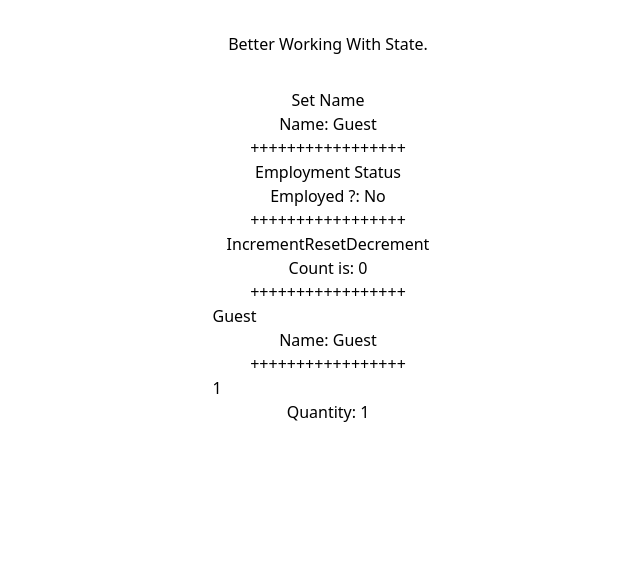
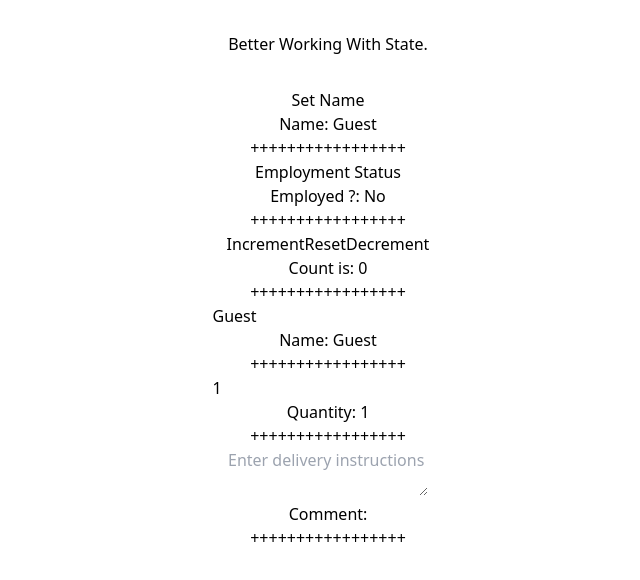
Before and after one commit to kenyansa/cookie-banner-js, a React (Vite) app in the folder my-project/: page / in a window 1280 px wide. Shown: the top 580 px of the page, without its empty margins (312-952 px from the left). Built offline with nearby package versions, Linux system fonts and the light colour scheme.

Commit message:
add textarea handleChange stateful stuff

```diff
--- a/my-project/src/App.jsx
+++ b/my-project/src/App.jsx
@@ -6,6 +6,7 @@ function App() {
   const [count, setCount] = useState(0)
   const [isEmployed, setIsEmployed] = useState(false)
   const [quantity, setQuantity] = useState(1)
+  const [comment, setComment] = useState("")
 
   const updateName = () =>{
     setName("Kenyansa")
@@ -31,6 +32,11 @@ function App() {
   function handleQuantityChange(event){
     setQuantity(event.target.value);
   }
+
+  function handleCommentChange(event){
+    setComment(event.target.value);
+  }
+
   return (
     <>
       <h1 className="mb-4 text-3xl font-extrabold text-gray-900 dark:text-white md:text-5xl lg:text-6xl"><span className="text-transparent bg-clip-text bg-gradient-to-r to-emerald-600 from-sky-400">Better Working</span> With State.</h1>
@@ -65,7 +71,10 @@ function App() {
         <p>Name: {name} <br/> +++++++++++++++++</p>
 
         <input value={quantity} type='number' onChange={handleQuantityChange} />
-        <p>Quantity: {quantity}</p>
+        <p>Quantity: {quantity} <br/> +++++++++++++++++</p>
+
+        <textarea value={comment} onChange={handleCommentChange} placeholder='Enter delivery instructions'></textarea>
+        <p>Comment:{comment} <br/> +++++++++++++++++</p>
       </div>
     </>
   )
```
